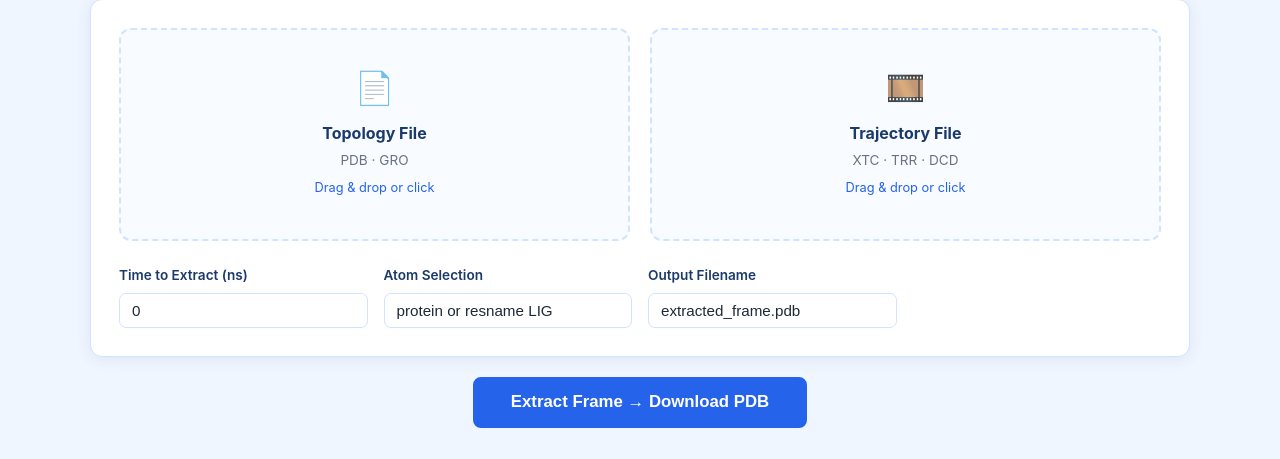
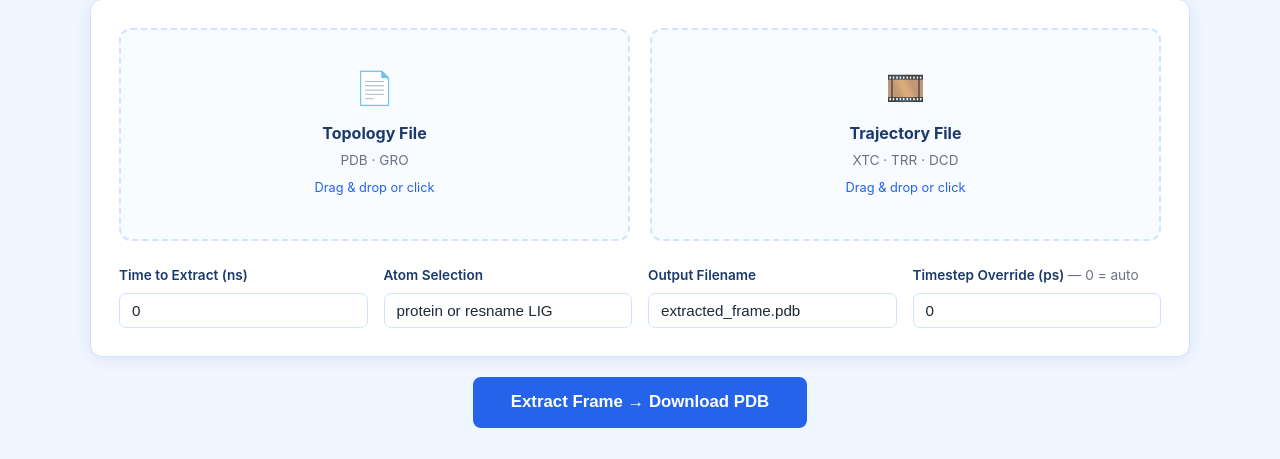
Before and after one commit to OmarArias-Gaguancela/md-quick-plot-web, a FastAPI app: page / in a window 1280 px wide. Shown: the part 1690-2149 px from the top of the page. Run offline with FastAPI, Linux system fonts and the light colour scheme.

Commit message:
Add dt_in_ps override to frame extraction

```diff
--- a/main.py
+++ b/main.py
@@ -200,6 +200,7 @@ async def extract_frame(
     time_ns: float = Form(...),
     selection: str = Form("protein or resname LIG"),
     output_name: str = Form("extracted_frame.pdb"),
+    dt_in_ps: float = Form(0.0),
 ):
     from analyzer import extract_frame_from_trajectory
 
@@ -218,10 +219,13 @@ async def extract_frame(
         output_name += ".pdb"
     out_path = job_dir / output_name
 
+    dt = dt_in_ps if dt_in_ps and dt_in_ps > 0 else None
+
     try:
         frame_idx, actual_time = extract_frame_from_trajectory(
             str(topo_path), str(traj_path), time_ns,
             output_pdb=str(out_path), selection=selection,
+            dt_in_ps=dt,
         )
         return FileResponse(
             str(out_path), media_type="chemical/x-pdb",
--- a/templates/index.html
+++ b/templates/index.html
@@ -210,6 +210,10 @@
             <label for="ext_output_name">Output Filename</label>
             <input type="text" id="ext_output_name" name="output_name" value="extracted_frame.pdb" />
           </div>
+          <div class="field-group">
+            <label for="ext_dt_in_ps">Timestep Override (ps) <span class="optional">— 0 = auto</span></label>
+            <input type="number" id="ext_dt_in_ps" name="dt_in_ps" value="0" min="0" step="any" />
+          </div>
         </div>
       </div>
 
```
Also changed, not shown: analyzer.py (+5 -2 lines).
